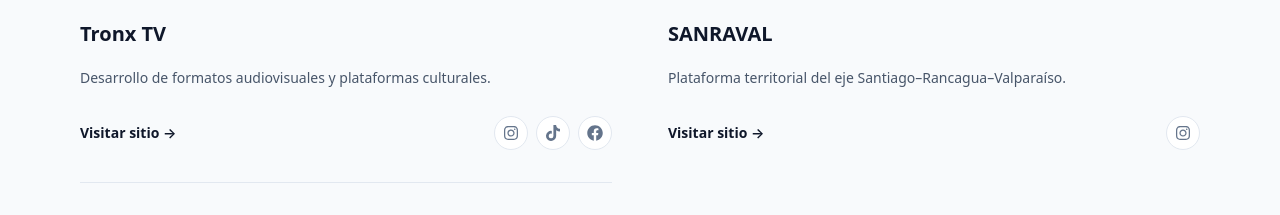
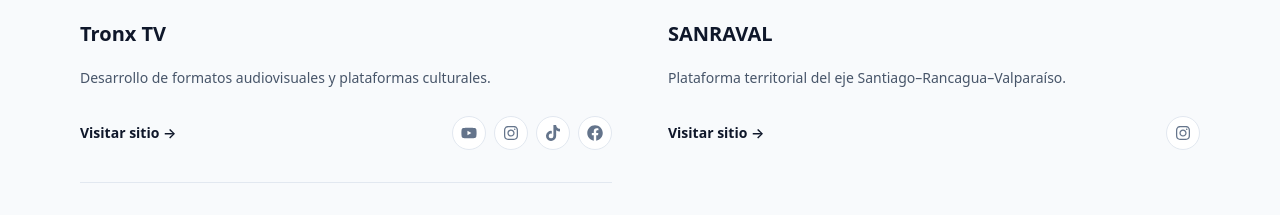
Before and after one commit to TronxGroup/tronxgroup, a Next.js app: page / in a window 1280 px wide. Shown: the part 1620-1835 px from the top of the page. Built offline with nearby package versions, Linux system fonts and the light colour scheme.

Commit message:
Update page.tsx

```diff
--- a/app/page.tsx
+++ b/app/page.tsx
@@ -258,6 +258,11 @@
   url="https://www.tronxtv.com"
   socials={[
     {
+      href: "https://youtube.com/@tronxtv",
+      icon: <FaYoutube className="h-4 w-4" />,
+      label: "YouTube",
+    },
+    {
       href: "https://www.instagram.com/tronxtv/",
       icon: <FaInstagram className="h-4 w-4" />,
       label: "Instagram",
```
Lines whose indentation alone changed are shown as unchanged.
